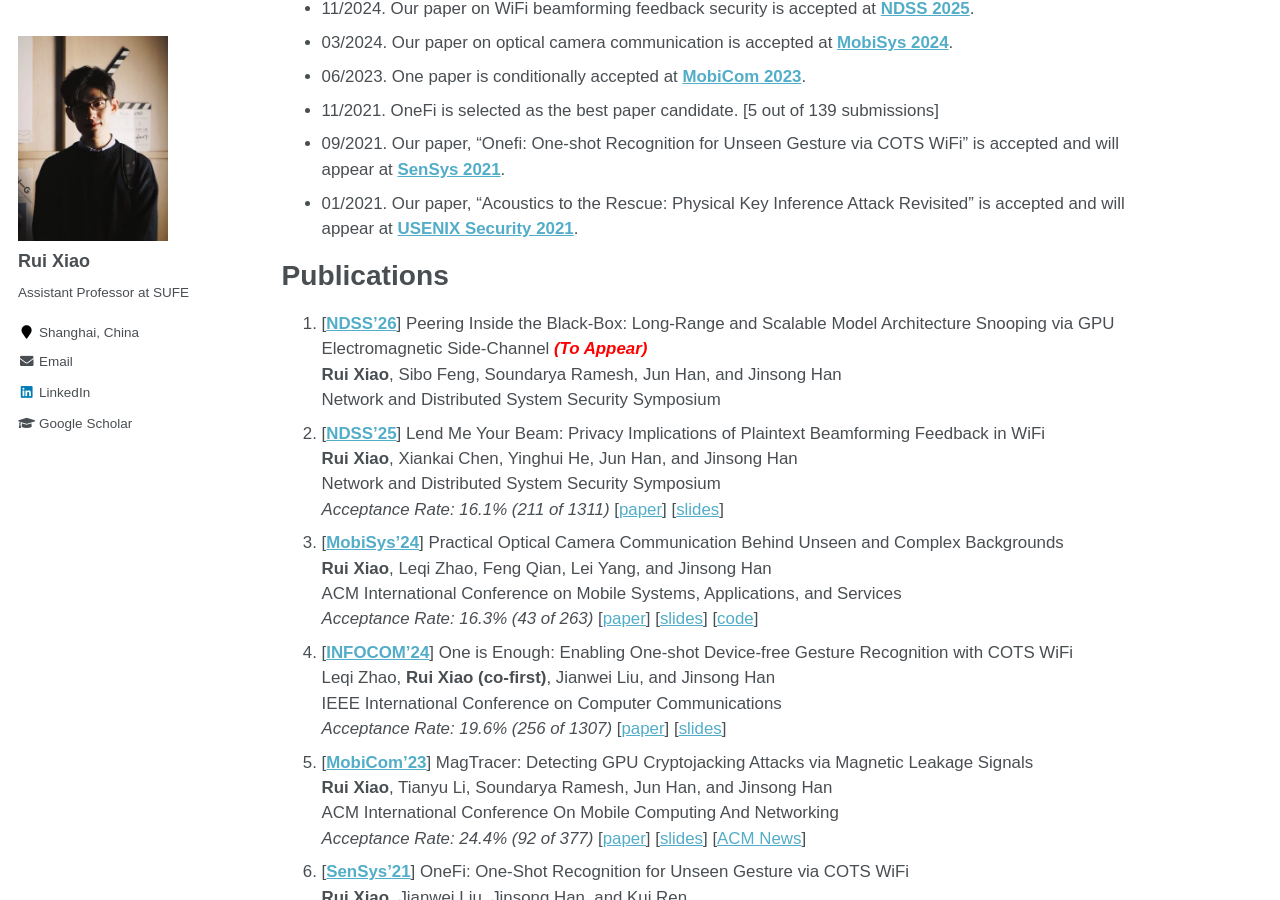
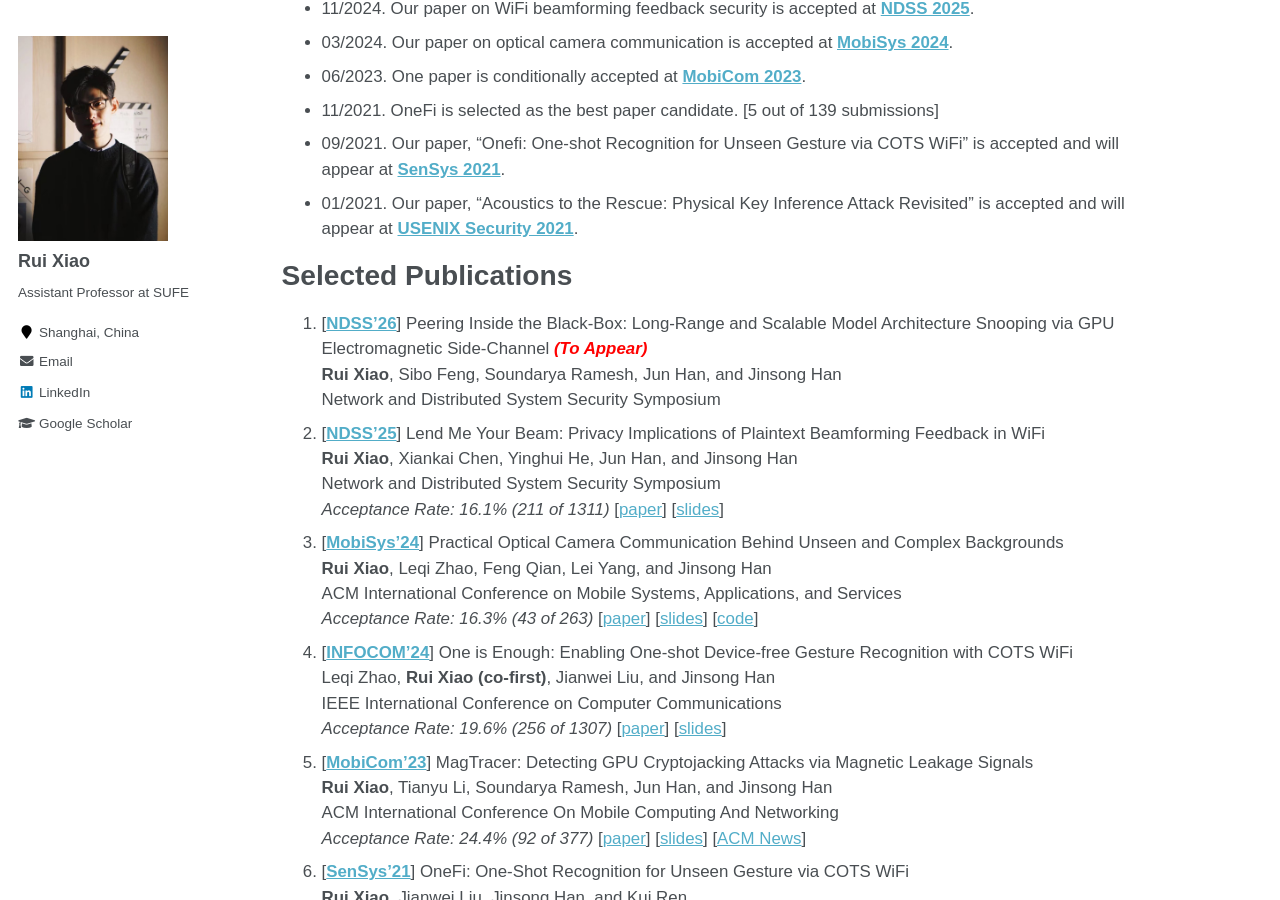
Before and after one commit to ruixiao24/ruixiao24.github.io, a Jekyll site: the page built from _pages/about.md, in a window 1280 px wide and 900 px high, scrolled down 679 px. Built offline with Jekyll 4.4.1, drawn with Linux system fonts in a browser that asks for light colours.

Commit message:
Update section title from 'Publications' to 'Selected Publications'

```diff
--- a/_pages/about.md
+++ b/_pages/about.md
@@ -31,7 +31,7 @@
 - 09/2021. Our paper, “Onefi: One-shot Recognition for Unseen Gesture via COTS WiFi” is accepted and will appear at **[SenSys 2021](https://sensys.acm.org/2021/)**.
 - 01/2021. Our paper, “Acoustics to the Rescue: Physical Key Inference Attack Revisited” is accepted and will appear at **[USENIX Security 2021](https://www.usenix.org/conference/usenixsecurity21)**.
 
-# Publications
+# Selected Publications
 1. [**[NDSS'26](https://www.ndss-symposium.org/ndss2026/)**] Peering Inside the Black-Box: Long-Range and Scalable Model Architecture Snooping via GPU Electromagnetic Side-Channel <span style="color:red"><strong><em>(To Appear)</em></strong></span>
    **Rui Xiao**, Sibo Feng, Soundarya Ramesh, Jun Han, and Jinsong Han
    Network and Distributed System Security Symposium
```
